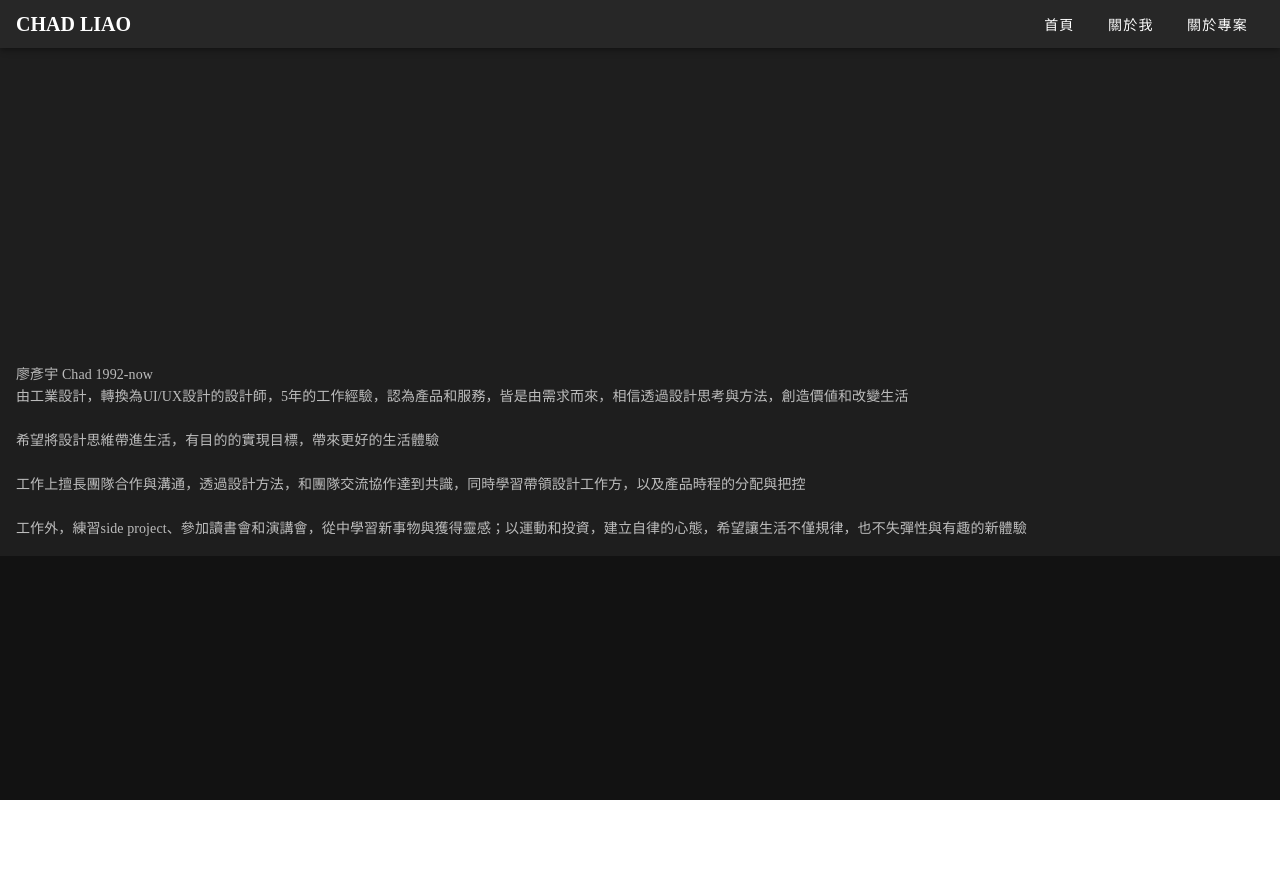
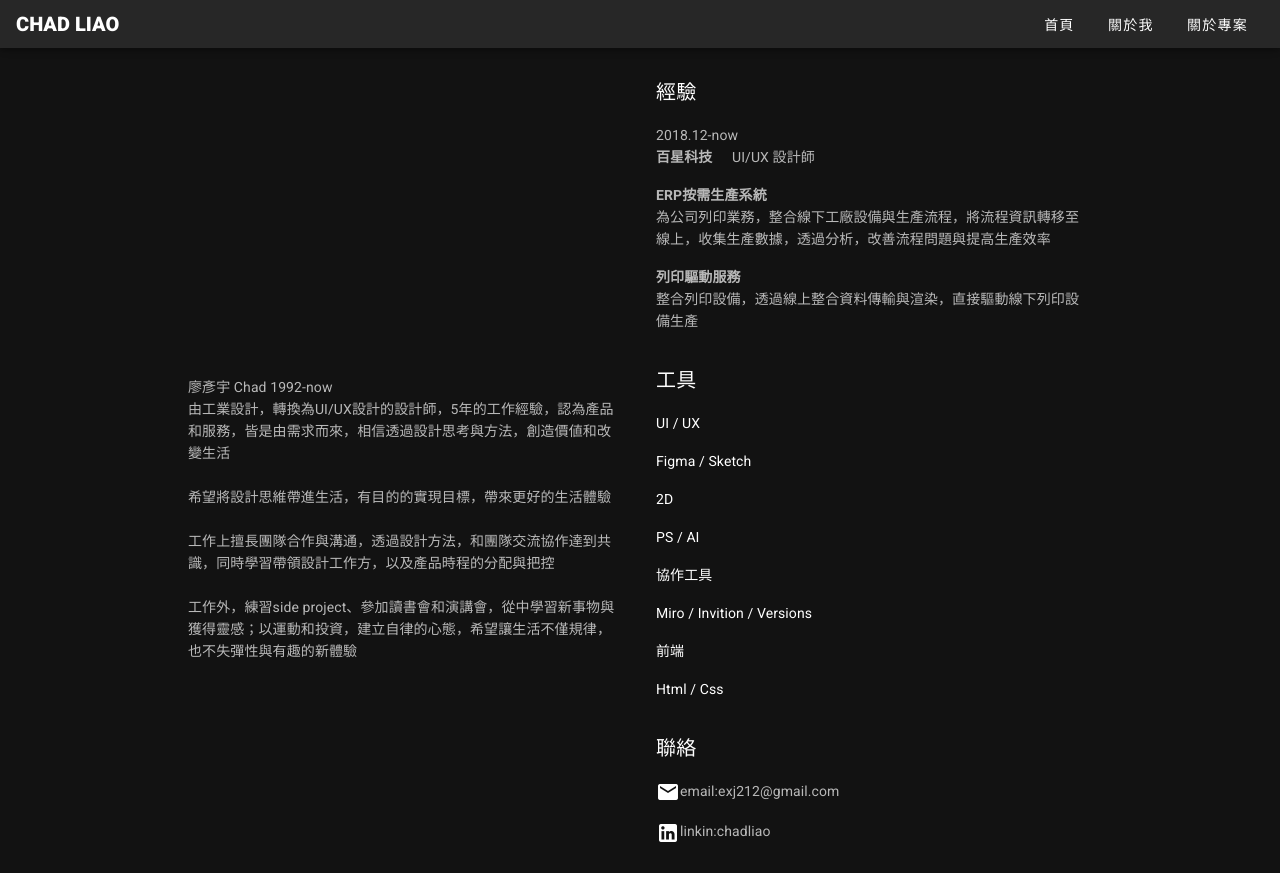
Before and after one commit to chadliao0212/resume, a Vue app: page /about-me in a window 1280 px wide. Before the commit the page ends 800 px from the top, so only its background shows below. Built offline with nearby package versions, Linux system fonts and the light colour scheme.

Commit message:
update data

```diff
--- a/src/App.vue
+++ b/src/App.vue
@@ -17,7 +17,8 @@ export default {
 <style lang="scss">
 #app {
   // height: 100vh;
-  font-family: 'Noto Sans TC';
+  // font-family: 'Noto Sans TC';
+  // font-family: "Times New Roman", Georgia, serif;
 }
 
 // * {
--- /dev/null
+++ b/src/components/Connection.vue
@@ -0,0 +1,13 @@
+<template>
+    <v-card flat tile color="#121212">
+        <v-card-title>{{connection.title}}</v-card-title>
+        <v-card-text class="pt-0" v-for="(items, index) in connection.payload" :key="index">
+            <v-icon>{{items.icon}}</v-icon>{{items.name}}:{{items.content}}
+        </v-card-text>
+    </v-card>
+</template>
+<script>
+export default {
+    props: ["connection"]
+}
+</script>
--- /dev/null
+++ b/src/components/Experience.vue
@@ -0,0 +1,38 @@
+<template>
+    <v-card flat tile color="#121212">
+       <v-card-title>
+            {{experience.title}}
+        </v-card-title>
+        <v-card-text
+        :key="index"
+                    v-for="(payload,index) in experience.payload"
+                    :color="payload.color"
+                    small>
+            <!-- <v-timeline
+                class="pt-0"
+                align-top
+                dark
+                dense>
+                <v-timeline-item -->
+
+                    <div>
+                        {{payload.duration}}
+                    </div>
+                    <div>
+                        <strong class="pr-4">{{payload.company}}</strong>
+                        {{payload.jobTitle}}
+                    </div>
+                    <div class="mt-4" v-for="(project, pIndex) in payload.projects" :key="pIndex">
+                        <strong>{{project.title}}</strong>
+                        <div>{{project.content}}</div>
+                    </div>
+                <!-- </v-timeline-item>
+            </v-timeline> -->
+        </v-card-text>
+    </v-card>
+</template>
+<script>
+export default {
+    props: ['experience']
+}
+</script>
--- /dev/null
+++ b/src/components/Skill.vue
@@ -0,0 +1,22 @@
+<template>
+    <v-card flat tile color="#121212">
+        <v-card-title>
+            {{skills.title}}
+        </v-card-title>
+        <div v-for="(skill, index) in skills.payload" :key="index">
+            <v-card-subtitle class="pt-0">
+                {{skill.name}}
+            </v-card-subtitle>
+            <v-card-text class="pt-0">
+                <span v-for="(item, sIndex) in skill.items" :key="sIndex">
+                    {{item}} <span v-if="skill.items.length-1 !== sIndex">/</span>
+                </span>
+            </v-card-text>
+        </div>
+    </v-card>
+</template>
+<script>
+export default {
+    props: ["skills"]
+}
+</script>
--- a/src/data/about.me.json
+++ b/src/data/about.me.json
@@ -2,6 +2,49 @@
     "name": "廖彥宇",
     "englishName": "Chad",
     "birthday": "1992-now",
-    "description": "由工業設計，轉換為UI/UX設計的設計師，5年的工作經驗，認為產品和服務，皆是由需求而來，相信透過設計思考與方法，創造價値和改變生活 </br></br> 希望將設計思維帶進生活，有目的的實現目標，帶來更好的生活體驗</br></br> 工作上擅長團隊合作與溝通，透過設計方法，和團隊交流協作達到共識，同時學習帶領設計工作方，以及產品時程的分配與把控</br></br> 工作外，練習side project、參加讀書會和演講會，從中學習新事物與獲得靈感；以運動和投資，建立自律的心態，希望讓生活不僅規律，也不失彈性與有趣的新體驗"
-
+    "description": "由工業設計，轉換為UI/UX設計的設計師，5年的工作經驗，認為產品和服務，皆是由需求而來，相信透過設計思考與方法，創造價値和改變生活 </br></br> 希望將設計思維帶進生活，有目的的實現目標，帶來更好的生活體驗</br></br> 工作上擅長團隊合作與溝通，透過設計方法，和團隊交流協作達到共識，同時學習帶領設計工作方，以及產品時程的分配與把控</br></br> 工作外，練習side project、參加讀書會和演講會，從中學習新事物與獲得靈感；以運動和投資，建立自律的心態，希望讓生活不僅規律，也不失彈性與有趣的新體驗",
+    "experience": {
+        "title": "經驗",
+        "payload": [{
+            "company": "百星科技",
+            "duration": "2018.12-now",
+            "jobTitle": "UI/UX 設計師",
+            "color": "cyan",
+            "projects": [{
+                "title": "ERP按需生產系統",
+                "content": "為公司列印業務，整合線下工廠設備與生產流程，將流程資訊轉移至線上，收集生產數據，透過分析，改善流程問題與提高生產效率"
+            }, {
+                "title": "列印驅動服務",
+                "content": "整合列印設備，透過線上整合資料傳輸與渲染，直接驅動線下列印設備生產"
+            }]
+        }]
+    },
+    "skills": {
+        "title": "工具",
+        "payload": [{
+            "name": "UI / UX",
+            "items": ["Figma", "Sketch"]
+        }, {
+            "name": "2D",
+            "items": ["PS ", "AI"]
+        }, {
+            "name": "協作工具",
+            "items": ["Miro", "Invition", "Versions"]
+        }, {
+            "name": "前端",
+            "items": ["Html", "Css"]
+        }]
+    },
+    "connection": {
+        "title": "聯絡",
+        "payload": [{
+            "name": "email",
+            "content": "exj212@gmail.com",
+            "icon": "mdi-email"
+        }, {
+            "name": "linkin",
+            "content": "chadliao",
+            "icon": "mdi-linkedin"
+        }]
+    }
 }
--- /dev/null
+++ b/src/data/projects.json
@@ -0,0 +1,14 @@
+{
+    "data": [{
+        "title": "肯德基點餐網站<br/>流程再設計",
+        "categories": [{
+            "name": "UI / UX",
+            "color": "#14BAD0"
+        }, {
+            "name": "產品服務分析",
+            "color": "#67CA4E"
+        }],
+        "content": "肯德基點餐網站流程再設計肯德基點餐網站流程再設計<br/>肯德基點餐網站流程再設計肯德基點餐網站流程再設計",
+        "image": "KFC.png"
+    }]
+}
--- a/src/layout/AppFooter.vue
+++ b/src/layout/AppFooter.vue
@@ -2,7 +2,6 @@
     <v-bottom-navigation
         id="app-footer"
         fixed
-        hide-on-scroll
         horizontal
     >
         <v-btn
--- a/src/layout/AppPage.vue
+++ b/src/layout/AppPage.vue
@@ -1,5 +1,7 @@
 <template>
     <v-main id="app-page">
-        <router-view />
+        <v-container fluid style="max-width: 960px">
+            <router-view />
+        </v-container>
     </v-main>
 </template>
--- a/src/views/AboutMe.vue
+++ b/src/views/AboutMe.vue
@@ -1,9 +1,10 @@
 <template>
-    <!-- <div > -->
+    <v-row no-gutters>
+        <v-col cols="12" sm="6" md="6">
             <v-card id="view-about"
-            color="basil"
                 flat
                 tile
+                color="#121212"
                 >
                 <v-img
                     height="300"
@@ -14,14 +15,29 @@
                     <div v-html="aboutMe.description"></div>
                 </v-card-text>
             </v-card>
-    <!-- </div> -->
+        </v-col>
+        <v-col cols="12" sm="6" md="6">
+            <experience :experience="aboutMe.experience" />
+            <skill :skills="aboutMe.skills" />
+            <connection :connection="aboutMe.connection" />
+        </v-col>
+    </v-row>
 </template>
 <script>
 import Data from '@/data/about.me.json'
+import Experience from '@/components/Experience.vue';
+import Skill from '@/components/Skill.vue';
+import Connection from '@/components/Connection.vue';
+
 export default {
     data: () => ({
         tabs: null,
         aboutMe: Data
-    })
+    }),
+    components: {
+        experience: Experience,
+        skill: Skill,
+        connection: Connection
+    }
 }
 </script>
--- a/src/views/HomePage.vue
+++ b/src/views/HomePage.vue
@@ -1,57 +1,44 @@
 <template>
     <div>
         <v-card
-            v-for="(count, index) in 5"
+            v-for="(project, index) in projects"
             :key="index"
-            class="mx-auto"
-            color="#26c6da"
+            class="mx-auto fill-height"
             dark
             max-width="400"
         >
-            <v-card-title>
-            <v-icon
-                large
-                left
-            >
-                mdi-twitter
-            </v-icon>
-            <span class="title font-weight-light">Twitter</span>
-            </v-card-title>
-
-            <v-card-text class="headline font-weight-bold">
-            "Turns out semicolon-less style is easier and safer in TS because most gotcha edge cases are type invalid as well."
-            </v-card-text>
+            <v-row dense>
+                <v-col cols="8">
+                    <v-card-title v-html="project.title"></v-card-title>
+                    <v-chip
+                        v-for="(category, cIndex) in project.categories"
+                        :key="cIndex"
+                        class="ma-2"
+                        small
+                        :color="category.color"
+                    >
+                        {{category.name}}
+                    </v-chip>
+                </v-col>
+                <v-col cols="4" class="d-flex align-center justify-center">
+                    <v-img :src="require(`@/assets/${project.image}`)"></v-img>
+                </v-col>
+            </v-row>
+            <v-card-text v-html="project.content"></v-card-text>
 
             <v-card-actions>
-            <v-list-item class="grow">
-                <v-list-item-avatar color="grey darken-3">
-                <v-img
-                    class="elevation-6"
-                    alt=""
-                    src="https://avataaars.io/?avatarStyle=Transparent&topType=ShortHairShortCurly&accessoriesType=Prescription02&hairColor=Black&facialHairType=Blank&clotheType=Hoodie&clotheColor=White&eyeType=Default&eyebrowType=DefaultNatural&mouthType=Default&skinColor=Light"
-                ></v-img>
-                </v-list-item-avatar>
-
-                <v-list-item-content>
-                <v-list-item-title>Evan You</v-list-item-title>
-                </v-list-item-content>
-
-                <v-row
-                align="center"
-                justify="end"
-                >
-                <v-icon class="mr-1">
-                    mdi-heart
-                </v-icon>
-                <span class="subheading mr-2">256</span>
-                <span class="mr-1">·</span>
-                <v-icon class="mr-1">
-                    mdi-share-variant
-                </v-icon>
-                <span class="subheading">45</span>
-                </v-row>
-            </v-list-item>
+                <v-spacer></v-spacer>
+                <v-btn outlined>詳細內容</v-btn>
             </v-card-actions>
         </v-card>
     </div>
 </template>
+<script>
+import { data } from '@/data/projects.json';
+
+export default {
+    data: () => ({
+        projects: data,
+    })
+}
+</script>
```
Also changed, not shown: src/assets/KFC.png (added). Lines whose indentation alone changed are shown as unchanged.
